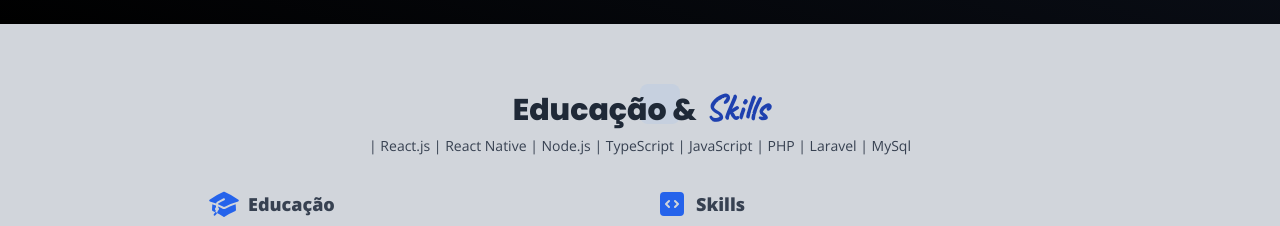
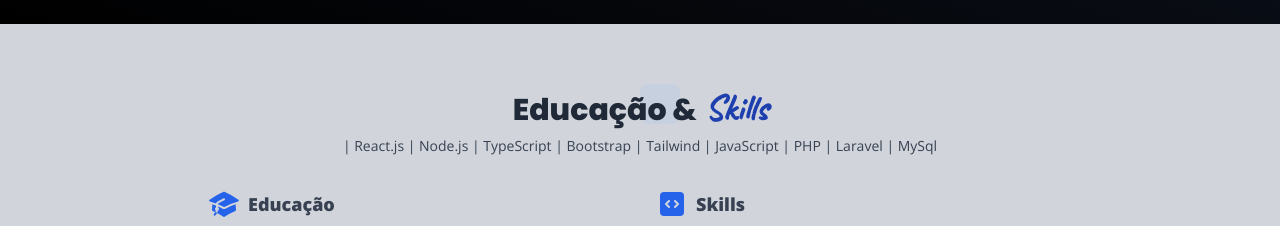
Before and after one commit to marcelocarlini/mccortez, a React (Vite) app in the folder mccortez/: page / in a window 1280 px wide. Shown: the part 1800-2026 px from the top of the page. Built offline with nearby package versions, Linux system fonts and the light colour scheme.

Commit message:
Alteração das Skills

```diff
--- a/mccortez/src/components/Skills.tsx
+++ b/mccortez/src/components/Skills.tsx
@@ -45,8 +45,7 @@ export function Skills() {
             </span>
           </h2>
           <p className="relative text-sm text-gray-700">
-            | React.js | React Native | Node.js | TypeScript
-            | JavaScript | PHP | Laravel | MySql
+            | React.js | Node.js | TypeScript | Bootstrap | Tailwind | JavaScript | PHP | Laravel | MySql
           </p>
           <div className="absolute left-1/2 top-3 z-0 h-10 w-10 rounded-lg bg-blue-400/10" />
         </div>
```
